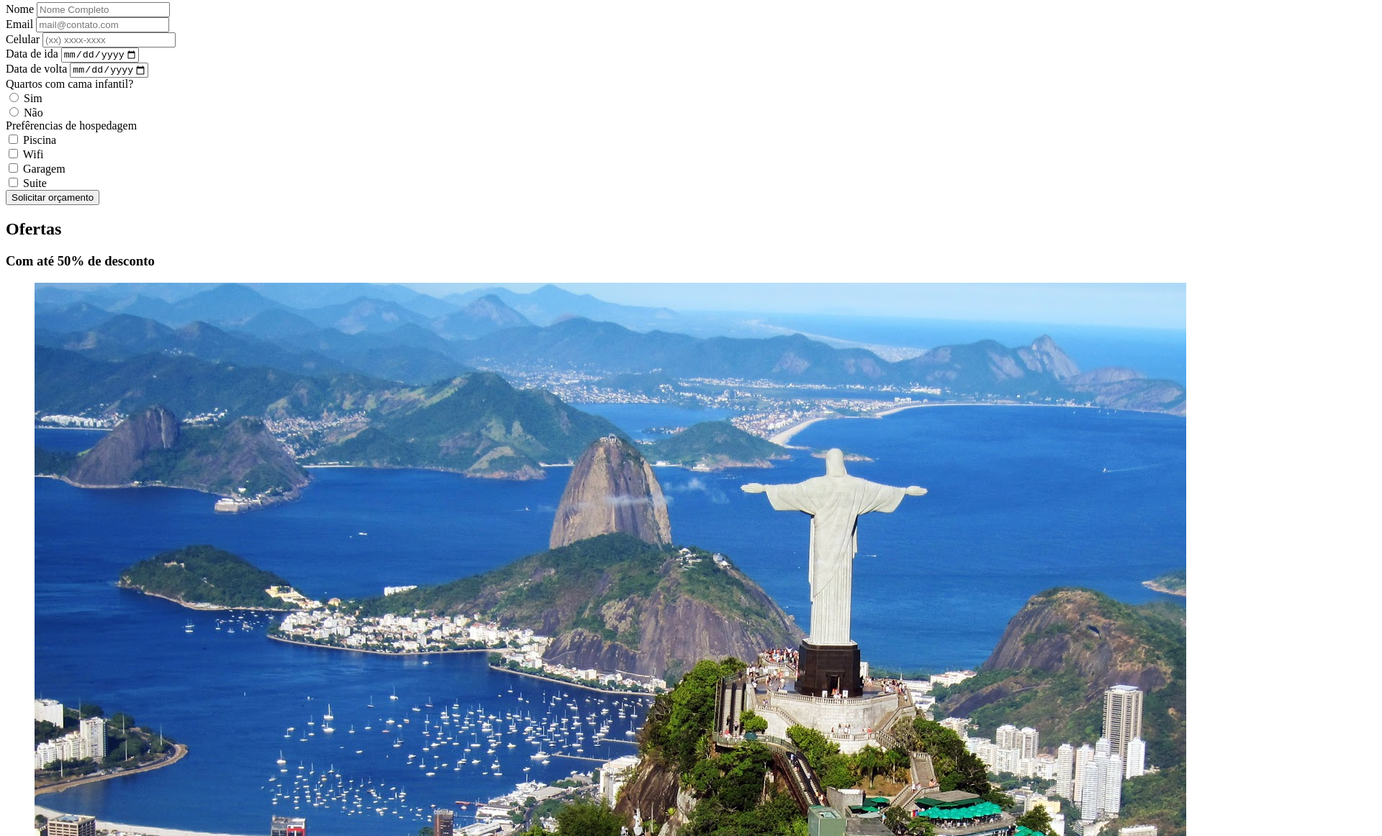
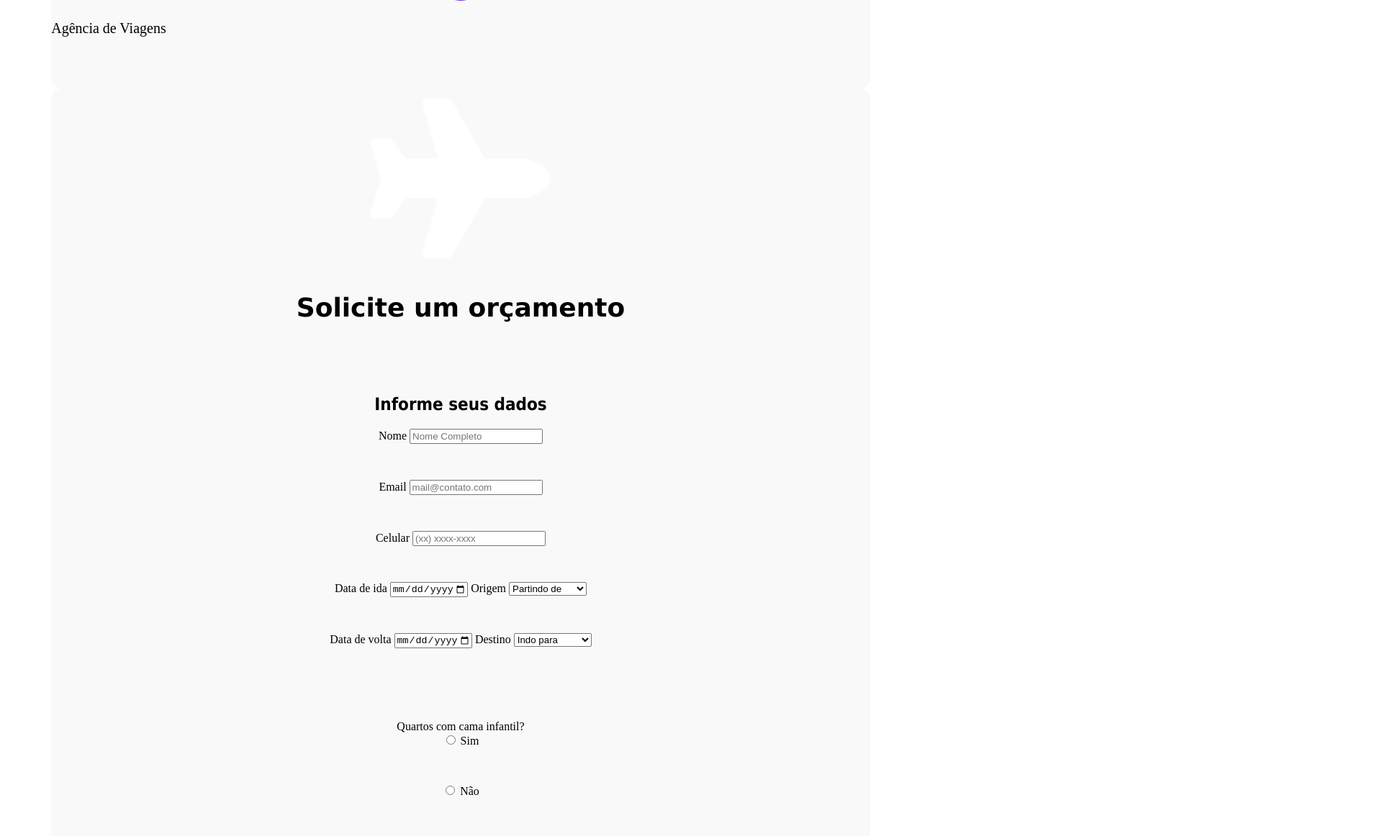
Before and after one commit to FernandohsSantos1/Projetos_DevMedia, a plain HTML site: page HTML-CSS/Projeto5/index.html in a window 1280 px wide. Shown: the part 257-1419 px from the top of the page at 72% size, 1920 px wide, since content can reach past the window. Drawn offline with Linux system fonts and the light colour scheme; files that its build step writes are made by us from their sources.

Commit message:
Atualizacao html

```diff
--- a/HTML-CSS/Projeto5/index.html
+++ b/HTML-CSS/Projeto5/index.html
@@ -4,11 +4,13 @@
     <meta charset="UTF-8">
     <meta name="description" content="A Agência de Viagens encotra o hotel certo para você!">
     <meta name="viewport" content="width=device-width, initial-scale=1.0">
-    <title>Agencia de viagens</title>
+    <link rel="stylesheet" href="style.css">
+    <link rel="stylesheet" href="https://fonts.googleapis.com/css2?family=Raleway:wght@200;300&amp;display=swap">
+    <title>Agência de viagens</title>
 </head>
 <body>
     <header class="topo">
-        <div class="cabecalho">
+        <div class="container cabecalho">
             <img src="./assets/local-logo.png" alt="logo">
             <p class="titulo">Agência de Viagens<p>
         </div>
@@ -16,81 +18,109 @@
     </header>
     <main>
         <section class="principal">
-            <div class="forms">
-                <h1 class="titulo-forms">Solicite um orçamento</h1>
+            <div class="container forms">
+                <div class="titulo-forms">
+                    <img src="assets/aviao.png" alt="aviao">
+                    <h1>Solicite um orçamento</h1>
+                </div>
+                <div class="forms-interno">
                     <h2>Informe seus dados</h2>
 
-                <form method="post" action="dev..">
-                    <div>
+                    <form method="post" action="https://www.devmedia.com.br/codigos/missao/front-end/agencia-de-viagens/">
+                        <div class="dados">
                             <label for="nome">Nome</label>
-                        <input type="text" name="nome" placeholder="Nome Completo" required>
+                            <input id="nome" type="text" name="nome" placeholder="Nome Completo" required>
                         </div>
-                    <div>
+                        <div class="dados">
                             <label for="email">Email</label>
-                        <input type="email" name="email" placeholder="mail@contato.com" required>
+                            <input id="email" type="email" name="email" placeholder="mail@contato.com" required>
                         </div>
-                    <div>
+                        <div class="dados">
                             <label for="tel">Celular</label>
-                        <input type="tel" name="tel" placeholder="(xx) xxxx-xxxx">
+                            <input id="tel" type="tel" name="tel" pattern="\([0-9]{2}\) [0-9]{5}-[0-9]{4}" placeholder="(xx) xxxx-xxxx">
                         </div>
-                    <div class="datas">
-                        <div>
+                        <div class="dados datas">
+                            <div class="dados meta">
                                 <label for="ida">Data de ida</label>
-                            <input type="date" name="ida" min="2022-08-02" max="2025-08-02" required>
+                                <input id="ida"type="date" name="ida" min="2022-08-02" max="2025-08-02" required>
+                                <label for="origem">Origem</label>
+                                <select id="origem"name="origem">
+                                    <option selected>Partindo de</option>
+                                    <option value="AM">Amazonas</option>
+                                    <option value="RJ">Rio de Janeiro</option>
+                                    <option value="SP">São Paulo</option>
+                                    <option value="GO">Goias</option>
+                                    <option value="MA">Maranhão</option>
+                                </select>
                             </div>
-                        <div>
+                            <div class="dados meta volta">
                                 <label for="volta">Data de volta</label>
-                            <input type="date" name="volta" min="2022-08-02" max="2025-08-02" required>
+                                <input id="volta" type="date" name="volta" min="2022-08-02" max="2025-08-02">
+                                <label for="destino">Destino</label>
+                                <select id="destino" name="destino">
+                                    <option selected>Indo para</option>
+                                    <option value="AM">Amazonas</option>
+                                    <option value="RJ">Rio de Janeiro</option>
+                                    <option value="SP">São Paulo</option>
+                                    <option value="GO">Goias</option>
+                                    <option value="MA">Maranhão</option>
+                                </select>
                             </div>
                         </div>
-                    <div class="camas">
+                        <div class="dados camas">
                             <label for="cama_infantil">Quartos com cama infantil?</label>
-                        <div>
+                            <div class="box">
+                                <div class="box">
                                     <input type="radio" name="cama_infantil" id="cama_infantil-sim" value="sim">
                                     <label for="cama_infantil-sim">Sim</label>
                                 </div>
-                        <div>
+                                <div class="box">
                                     <input type="radio" name="cama_infantil" id="cama_infantil-nao" value="nao">
                                     <label for="cama_infantil-nao">Não</label>
                                 </div>
+                            </div>
+
 
                         </div>
-                    <div>
+                        <div class="dados">
                             <label for="">Prefêrencias de hospedagem </label>
-                        <div>
-                            <input type="checkbox" name="preferencias[]" value="piscina">
-                            <label>Piscina</label>
+                            <div class="box">
+                                <div class="box">
+                                    <input id="piscina" type="checkbox" name="preferencias[]" value="piscina">
+                                    <label for="piscina">Piscina</label>
                                 </div>
-                        <div>
-                            <input type="checkbox" name="preferencias[]" value="wifi">
-                            <label>Wifi</label>
+                                <div class="box pref">
+                                    <input id="wifi" type="checkbox" name="preferencias[]" value="wifi">
+                                    <label for="wifi">Wifi</label>
                                 </div>
-                        <div>
-                            <input type="checkbox" name="preferencias[]" value="garagem">
-                            <label>Garagem</label>
+                                <div class="box pref">
+                                    <input id="garagem"type="checkbox" name="preferencias[]" value="garagem">
+                                    <label for="garagem">Garagem</label>
                                 </div>
-                        <div>
-                            <input type="checkbox" name="preferencias[]" value="suite">
-                            <label>Suite</label>
+                                <div class="box pref">
+                                    <input id="suite" type="checkbox" name="preferencias[]" value="suite">
+                                    <label for="suite">Suite</label>
                                 </div>
                             </div>
-                    <div class="botao">
-                        <button type="submit">Solicitar orçamento</button>
+
+                        </div>
+                        <div >
+                            <button class="botao" type="submit">Solicitar orçamento</button>
                         </div>
                     </form>
                 </div>
+
+            </div>
         </section>
-        <section class="ofertas">
+        <section class="ofertas container">
             <h2>Ofertas</h2>
             <h3>Com até <strong>50%</strong> de desconto</h3>
             <div class="imagens">
-                <div class="img-principal">
-                    <figure>
+                <figure class="img-principal">
                         <img src="assets/rio.jpg" alt="rio">
                         <figcaption>Rio de Janeiro</figcaption>
                 </figure>
 
-                </div>
                 <div class="imgs-secundarias">
                     <figure>
                         <img src="assets/manaus.jpg" alt="manaus">
@@ -111,31 +141,35 @@
                 </div>
             </div>
         </section>
-        <section class="anuncio">
+        <section class="anuncio container">
             <h2>Explore a Natureza</h2>
             <h3>Venha conosco e veja o melhor que a natureza tem a oferecer</h3>
-            <div>
+            <div class="imagens">
+                <div class="img-anuncio">
                     <figure>
                         <img src="assets/lencol.jpg" alt="lencol">
                     </figure>
-                <div>
+                    <div class="texto">
                         <h3>Lençois Maranhenses, Brasil</h3>
                         <p>Ida e volta a partir de <strong>R$ 79,90</strong></p>
                     </div>
                 </div>
-            <div>
+                <div class="img-anuncio">
                     <figure>
                         <img src="assets/goias.jpg" alt="lencol">
                     </figure>
-                <div>
+                    <div class="texto">
                         <h3>Cachoeira Santa Bárbara, Brasil</h3>
                         <p>Ida e volta por apenas <strong>R$ 129,90</strong></p>
                     </div>
                 </div>
+            </div>
+
         </section>
     </main>
     <footer>
-        <div class="rodape contato">
+        <div class="rodape container">
+            <div class="contato">
                 <h3>Contato</h3>
 
                 <div>
@@ -152,7 +186,7 @@
                 </div>
 
             </div>
-        <div class="rodape rede-social">
+            <div class="rede-social">
                 <h3>Nossas Redes Sociais</h3>
 
                 <div>
@@ -168,6 +202,8 @@
                     <span>@AgenciaDeViagem</span>
                 </div>
             </div>
+        </div>
+
     </footer>
 </body>
 </html>
```
Lines whose indentation alone changed are shown as unchanged.
